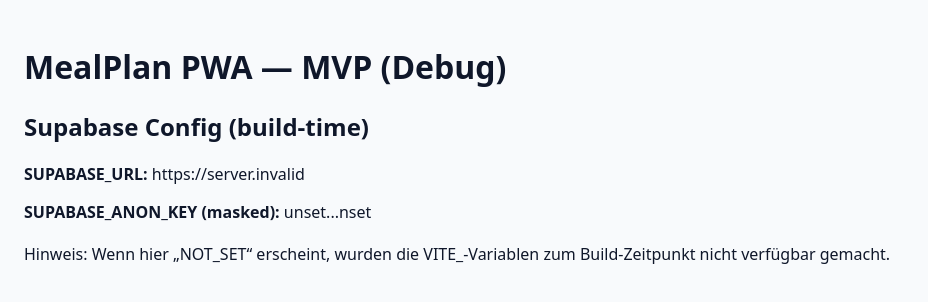
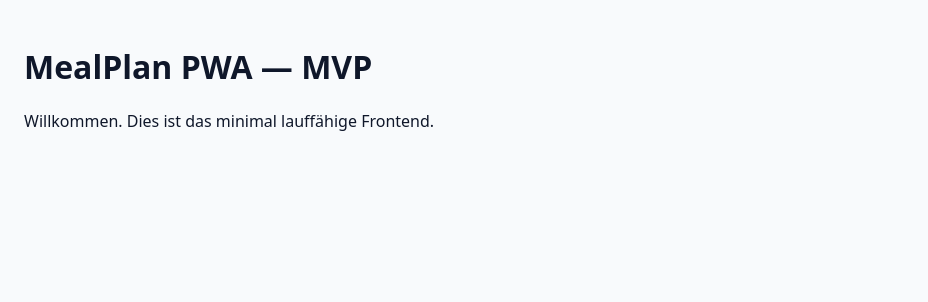
Before and after one commit to donKeuleHH/mealplan-pwa, a React (Vite) app: page / in a window 1280 px wide. Shown: the top 302 px of the page, without its empty margins (0-928 px from the left). Built offline with nearby package versions, Linux system fonts and the light colour scheme; no server answers.

Commit message:
Update App.tsx

```diff
--- a/src/App.tsx
+++ b/src/App.tsx
@@ -1,21 +1,2 @@
 import React from 'react'
-
-const SUPABASE_URL = import.meta.env.VITE_SUPABASE_URL ?? 'NOT_SET'
-const ANON_KEY = import.meta.env.VITE_SUPABASE_ANON_KEY ?? 'NOT_SET'
-const maskedAnon = ANON_KEY === 'NOT_SET' ? 'NOT_SET' : `${ANON_KEY.slice(0,6)}...${ANON_KEY.slice(-4)}`
-
-export default function App() {
-  return (
-    <div style={{ fontFamily: 'system-ui, sans-serif', padding: 24 }}>
-      <h1>MealPlan PWA — MVP (Debug)</h1>
-
-      <h2>Supabase Config (build-time)</h2>
-      <p><strong>SUPABASE_URL:</strong> {SUPABASE_URL}</p>
-      <p><strong>SUPABASE_ANON_KEY (masked):</strong> {maskedAnon}</p>
-
-      <p style={{ marginTop: 20 }}>
-        Hinweis: Wenn hier „NOT_SET“ erscheint, wurden die VITE_‑Variablen zum Build‑Zeitpunkt nicht verfügbar gemacht.
-      </p>
-    </div>
-  )
-}
+export default function App() { return ( <div style={{ fontFamily: 'system-ui, sans-serif', padding: 24 }}> <h1>MealPlan PWA — MVP</h1> <p>Willkommen. Dies ist das minimal lauffähige Frontend.</p> </div> ) }
```
